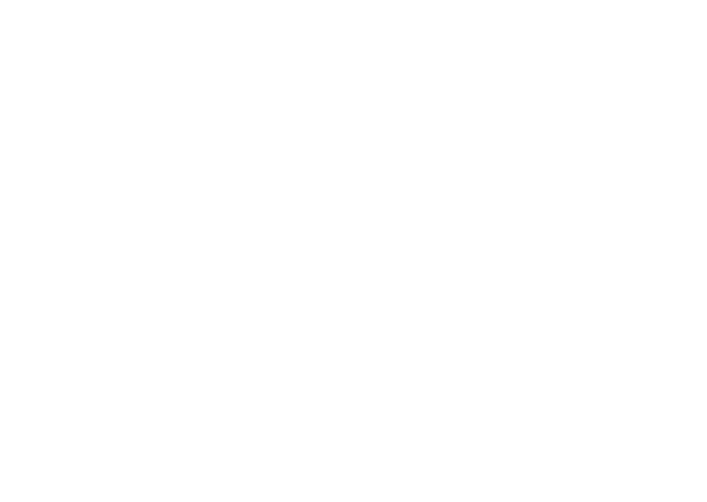
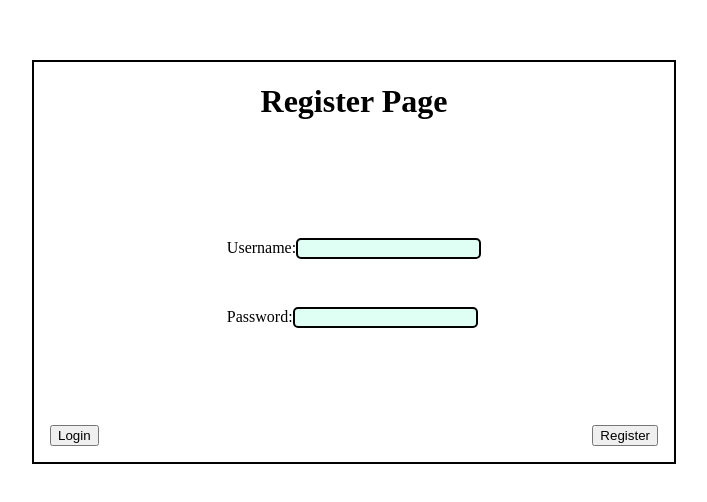
Before and after one commit to PuggyPotato/Login-Page, a React (Vite) app in the folder client/: page /Register in a window 1280 px wide. Shown: the part 138-640 px from the top of the page, without its empty margins (286-993 px from the left). Built offline with nearby package versions, Linux system fonts and the light colour scheme.

Commit message:
Replicated Styling on register page

```diff
--- a/client/src/Login.jsx
+++ b/client/src/Login.jsx
@@ -1,11 +1,18 @@
-
+import { useNavigate } from "react-router-dom"
 
 
 function Login(){
+    const navigate = useNavigate();
 
+    function navigateToRegister(){
+        navigate("./Register")
+    }
     return(
         <>
             <div id="container">
+                <div id="title">
+                    <h1>Login Page</h1>
+                </div>
                 <div id="credentials">
                     <div id="usernameContainer">
                         <label>Username:</label><input id="usernameInput"/>
@@ -15,11 +22,11 @@ function Login(){
                     </div>
                 </div>
                 <div id="auth">
-                    <div id="loginButton">
+                    <div id="registerButtonLogin">
+                        <button onClick={navigateToRegister}>Register</button>
+                    </div>
+                    <div id="loginButtonLogin">
                         <button>Login</button>
-                    </div>
-                    <div id="registerButton">
-                        <button>Register</button>
                     </div>
                 </div>
             </div>
--- a/client/src/Register.jsx
+++ b/client/src/Register.jsx
@@ -1,15 +1,38 @@
+import { useNavigate } from "react-router-dom"
 
 
 
 
 
 function Register(){
+    const navigate = useNavigate();
 
+    function navigateToLogin(){
+        navigate("/")
+    }
 
     return(
         <>
-            <div>
-
+            <div id="container">
+                <div id="title">
+                    <h1>Register Page</h1>
+                </div>
+                <div id="credentials">
+                    <div id="usernameContainer">
+                        <label>Username:</label><input id="usernameInput"/>
+                    </div>
+                    <div id="passwordContainer">
+                        <label>Password:</label><input id="passwordInput"/>
+                    </div>
+                </div>
+                <div id="auth">
+                    <div id="loginButtonRegister">
+                        <button onClick={navigateToLogin}>Login</button>
+                    </div>
+                    <div id="registerButtonRegister">
+                        <button>Register</button>
+                    </div>
+                </div>
             </div>
         </>
     )
--- a/client/src/index.css
+++ b/client/src/index.css
@@ -28,10 +28,10 @@ body{
   padding: 1.5em;
 }
 
-#loginButton{
+#loginButtonLogin,#registerButtonRegister{
   align-self: flex-end;
   justify-self: flex-end;
-  padding-left: 1em;
+  padding-right: 1em;
   padding-bottom: 1em;
 }
 
@@ -45,12 +45,11 @@ body{
   border: 2px solid black;
   border-radius: 5px;
   background-color: rgb(223, 255, 244);
-
 }
 
-#registerButton{
+#registerButtonLogin,#loginButtonRegister{
   align-self: flex-start;
-  padding-right: 1em;
+  padding-left: 1em;
 
 }
 
@@ -62,3 +61,7 @@ body{
   margin-top: auto;
   width: 100%;
 }
+
+#title{
+  margin-bottom: 0;
+}
```
